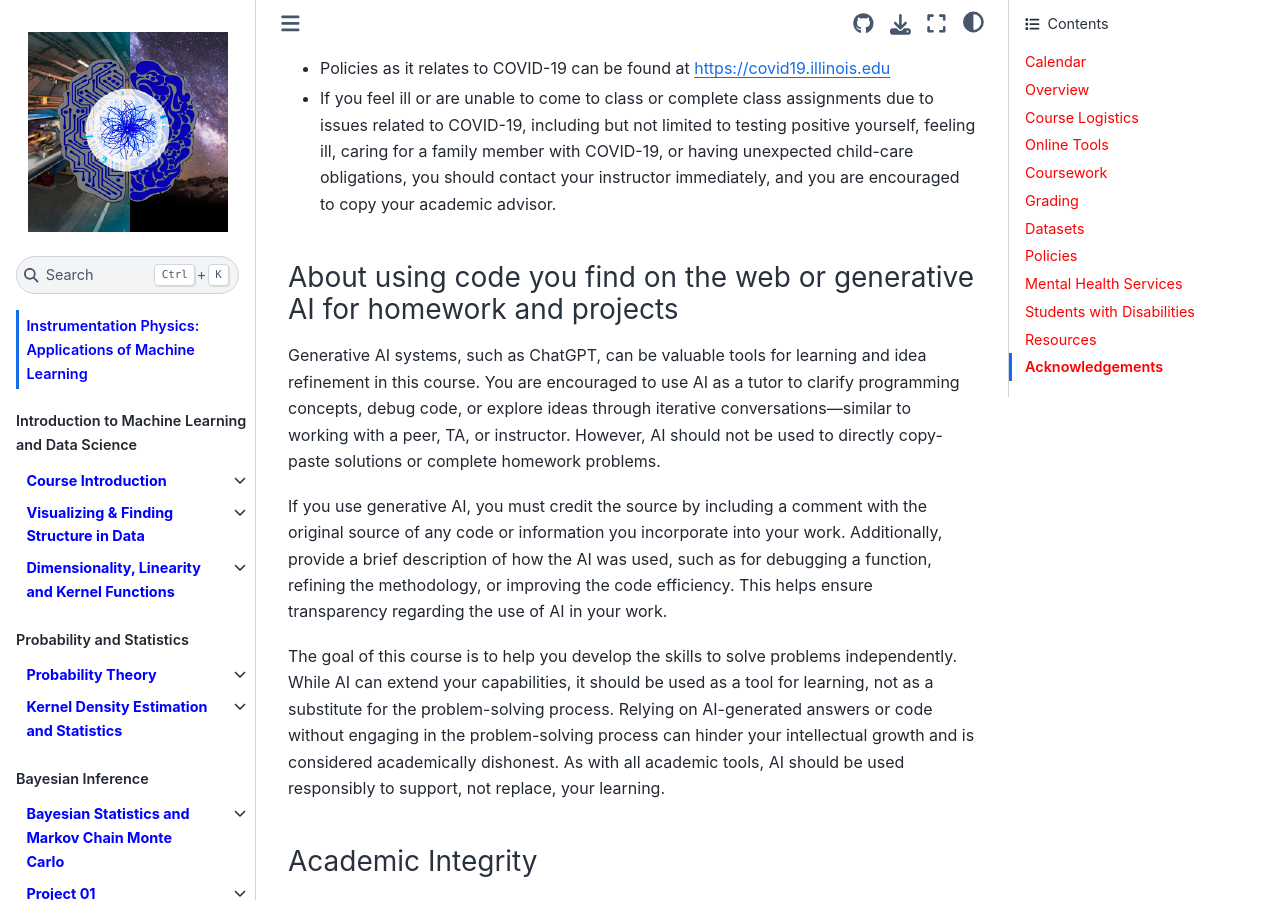
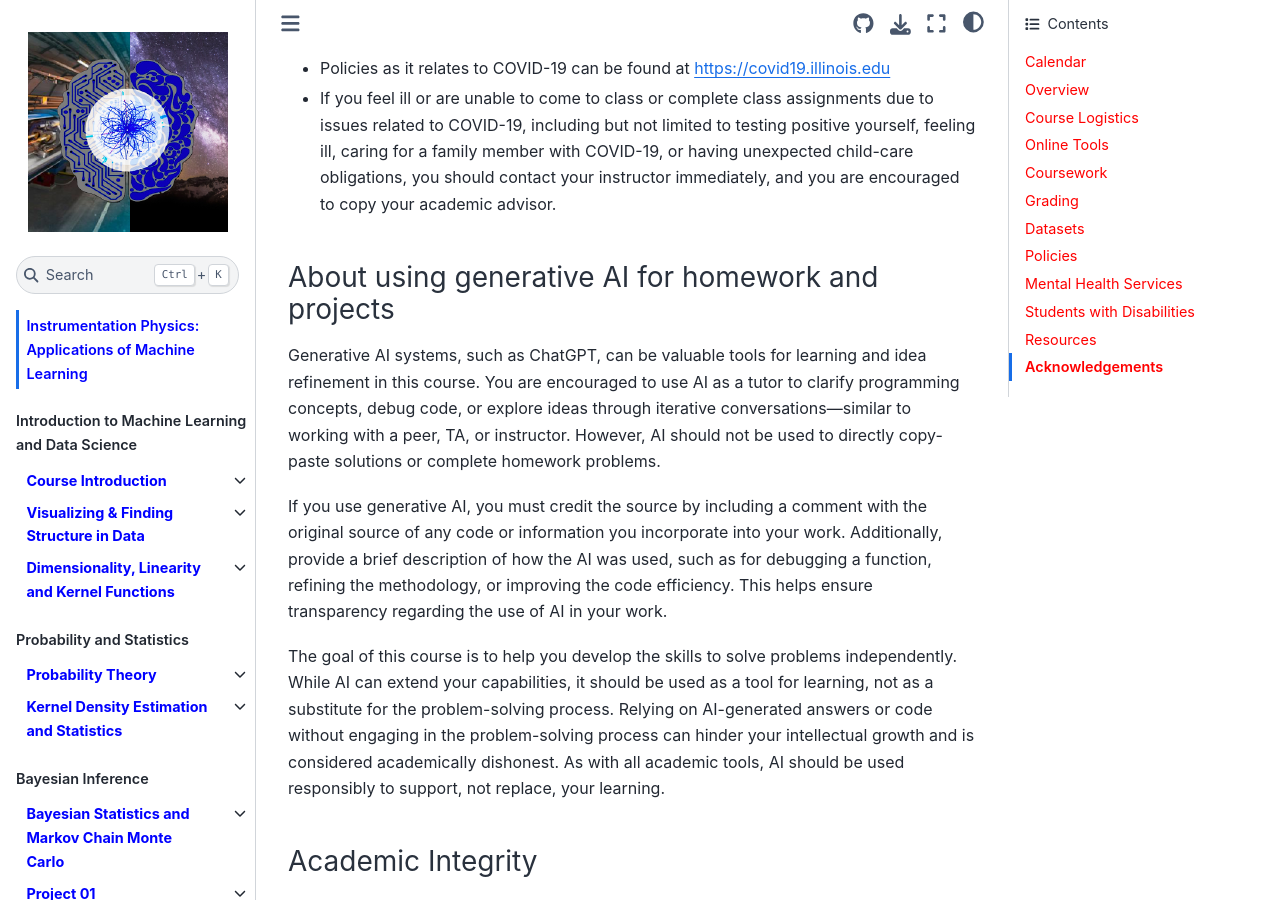
Before and after one commit to illinois-ipaml/MachineLearningForPhysics, a Jupyter Book: the page built from intro.md, in a window 1280 px wide and 900 px high, scrolled down 8545 px. Built offline with Jupyter Book 1.0.4 settings and Sphinx 7.4.7 and the Sphinx Book theme 1.1.4, drawn with Linux system fonts in a browser that asks for light colours; pages that are not in the unit, such as notebooks, are missing from menus.

Commit message:
Update intro.md with generative AI policy

```diff
--- a/intro.md
+++ b/intro.md
@@ -197,7 +197,7 @@ Applications:
 * Policies as it relates to COVID-19 can be found at https://covid19.illinois.edu
 * If you feel ill or are unable to come to class or complete class assignments due to issues related to COVID-19, including but not limited to testing positive yourself, feeling ill, caring for a family member with COVID-19, or having unexpected child-care obligations, you should contact your instructor immediately, and you are encouraged to copy your academic advisor.
 
-### About using code you find on the web or generative AI for homework and projects
+### About using generative AI for homework and projects
 Generative AI systems, such as ChatGPT, can be valuable tools for learning and idea refinement in this course. You are encouraged to use AI as a tutor to clarify programming concepts, debug code, or explore ideas through iterative conversations—similar to working with a peer, TA, or instructor. However, AI should not be used to directly copy-paste solutions or complete homework problems.
 
 If you use generative AI, you must credit the source by including a comment with the original source of any code or information you incorporate into your work. Additionally, provide a brief description of how the AI was used, such as for debugging a function, refining the methodology, or improving the code efficiency. This helps ensure transparency regarding the use of AI in your work.
```
